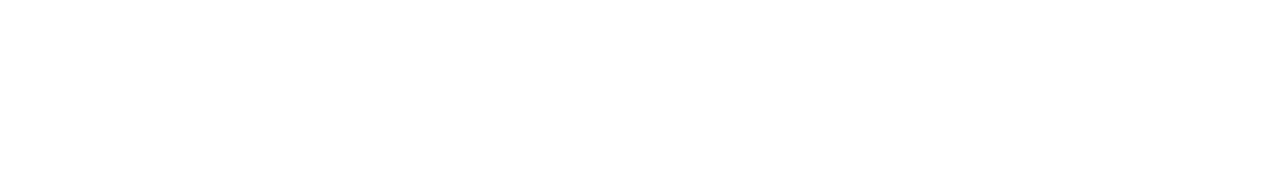
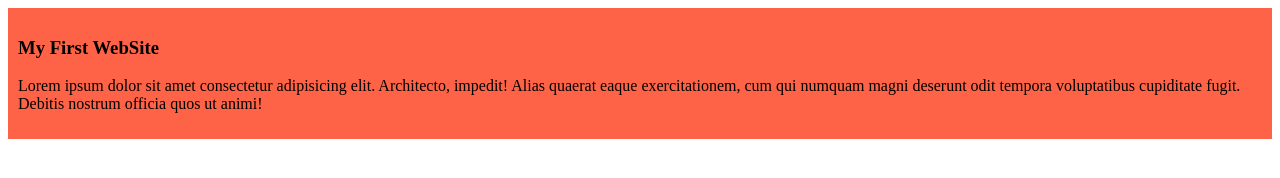
Before and after one commit to theporosh/my-first-github-repo, a plain HTML site: page index.html in a window 1280 px wide. Drawn offline with Linux system fonts and the light colour scheme.

Commit message:
added the first blog

```diff
--- a/index.html
+++ b/index.html
@@ -4,8 +4,12 @@
     <meta charset="UTF-8">
     <meta name="viewport" content="width=device-width, initial-scale=1.0">
     <title>My first ever GitHub Repo</title>
+    <link rel="stylesheet" href="styles/blog.css">
 </head>
 <body>
-
+    <div>
+        <h3>My First WebSite</h3>
+        <p>Lorem ipsum dolor sit amet consectetur adipisicing elit. Architecto, impedit! Alias quaerat eaque exercitationem, cum qui numquam magni deserunt odit tempora voluptatibus cupiditate fugit. Debitis nostrum officia quos ut animi!</p>
+    </div>
 </body>
 </html>
--- /dev/null
+++ b/styles/blog.css
@@ -0,0 +1,4 @@
+div{
+    background-color: tomato;
+    padding: 10px;
+}
```
